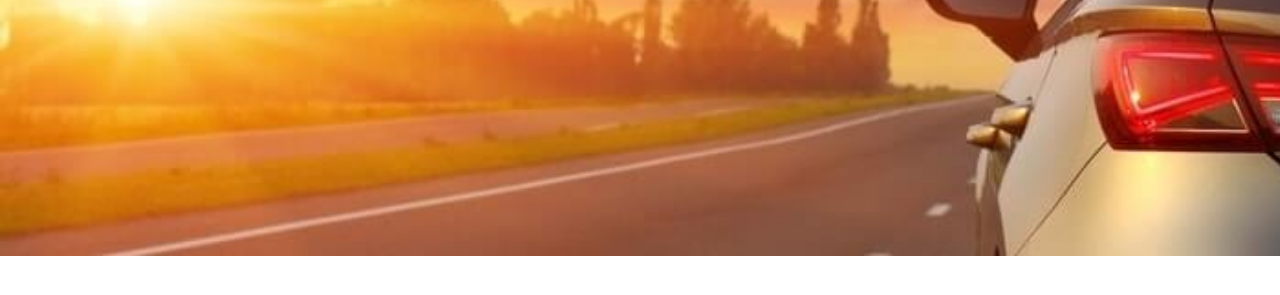
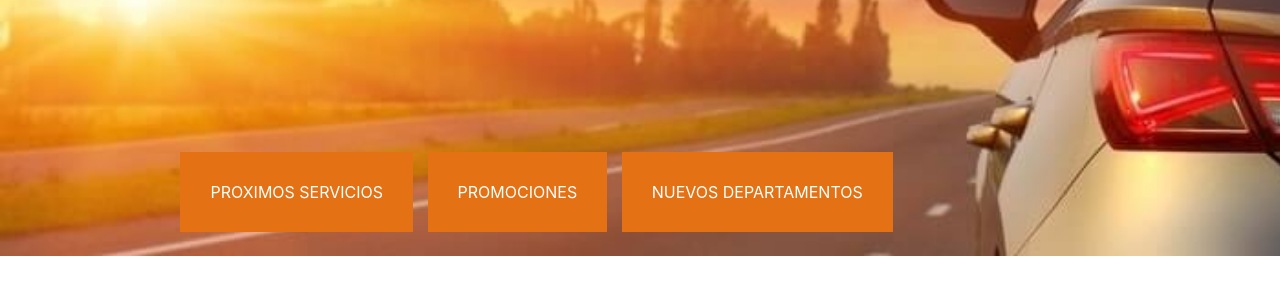
Before and after one commit to carolainseija/Start-Proyect, a plain HTML site: page src/page/index.html in a window 1280 px wide. Shown: the part 403-698 px from the top of the page. Drawn offline with Linux system fonts and the light colour scheme.

Commit message:
agregue animacion a welcom para destacar anuncios

```diff
--- a/src/page/index.html
+++ b/src/page/index.html
@@ -38,6 +38,13 @@
                 <p1 class="parraphWelcom">Garantizamos tu mejor seguridad las 24horas.</p1>
                </div>
             </div>
+            <!--animacion-->
+            <div class="col-8 container-Animations">
+                <div class="animation"><a class="animations-links" href="#">PROXIMOS SERVICIOS</a></div>
+                <div class="animation"><a class="animations-links" href="#">PROMOCIONES</a></div>
+                <div class="animation"><a class="animations-links" href="#">NUEVOS DEPARTAMENTOS</a></div>
+            </div>
+        </div>
         </div>
            </div>
        </div>
--- a/src/page/style.css
+++ b/src/page/style.css
@@ -1,4 +1,4 @@
-<!--Welcom-->
+                                              /*Seccion welcom*/
 * {
   margin: 0px;
   padding: 0px;
@@ -77,3 +77,72 @@ body {
   margin-top: 0px;
   margin-left: 480px;
 }
+/*Animaciones* de welcom*/
+.container-Animations {
+    display: inline-block;
+    width: 700px;
+    margin-top: 200px;
+  }
+
+  .animation {
+    width: 70px;
+    height: 150px;
+    padding: 30px;
+    margin: 5px;
+    margin-top: 300px;
+    background-color: yellow;
+    background-image: linear-gradient(to right, ye, #C46210);
+    position: relative;
+    animation-name: animationsNoticieImportant;
+    animation-duration: 10s;
+    color: aliceblue;
+    font-size: 16px;
+    animation-iteration-count: infinite;
+    animation-direction: alternate-reverse;
+    animation-fill-mode: both;
+    display: inline;
+  }
+
+  .animations-links {
+   text-decoration: none;
+   color: white;
+  }
+  .animations-links:hover {
+    text-decoration: none;
+    color: yellow;
+    font-weight: bold;
+  }
+
+  @keyframes animationsNoticieImportant {
+    0% {
+      background-color: rgba(255, 255, 0, 0.796);
+      left: 0px;
+      top: 0px;
+    }
+    50% {
+      background-color: #e47114;
+    }
+    100% {
+      background-color: #C46210;
+      left: 200px;
+      top: 0px;
+    }
+  }
+
+  @keyframes keyFrames {
+    from {
+      transform: rotate(0deg);
+    }
+    to {
+      transform: rotate(360deg);
+    }
+  }
+
+  @keyframes move {
+    from {
+      background-color: rgb(255, 38, 0);
+    }
+    to {
+      background-color: rgba(45, 6, 218, 0.658);
+    }
+  }
```
